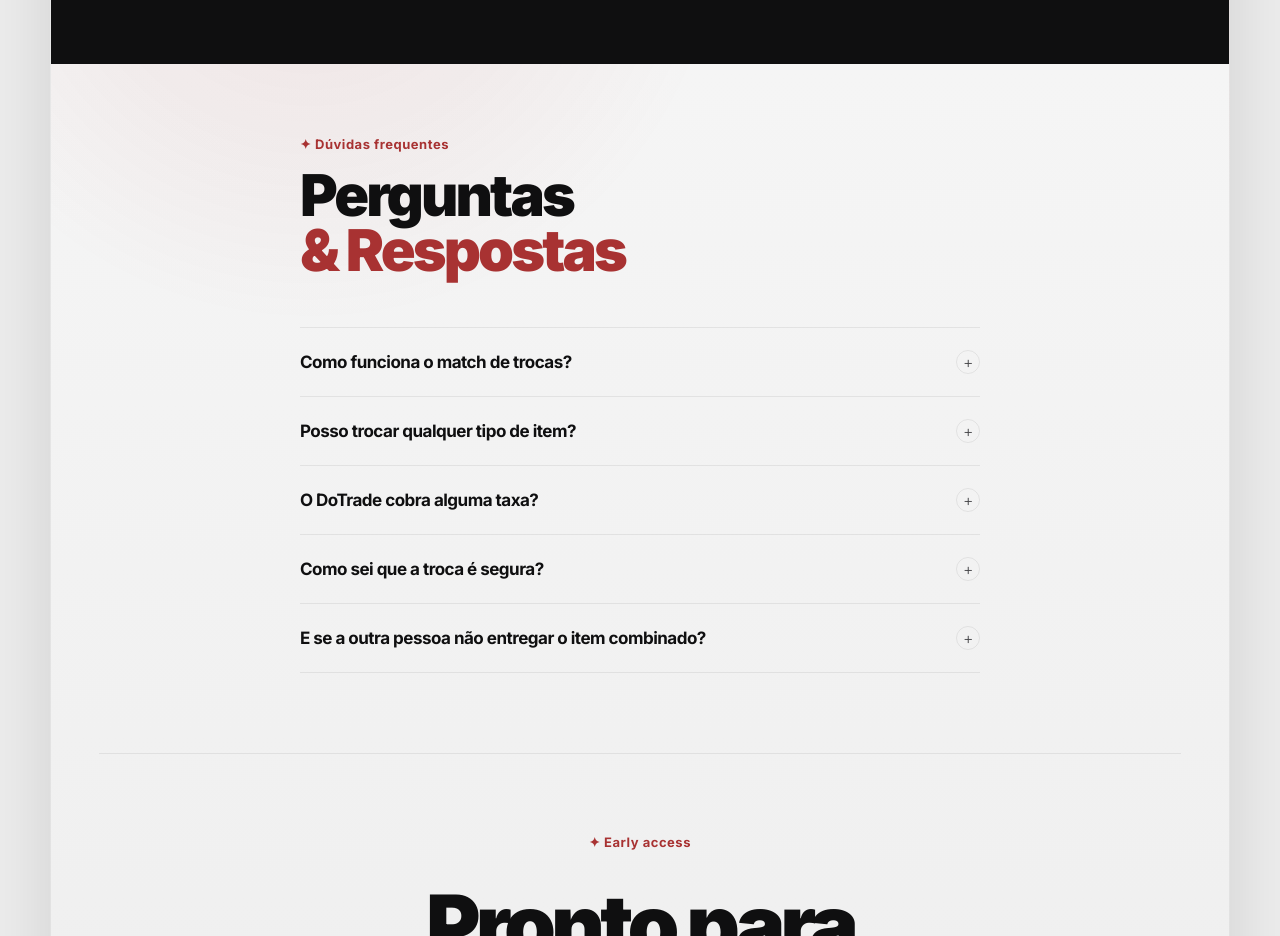
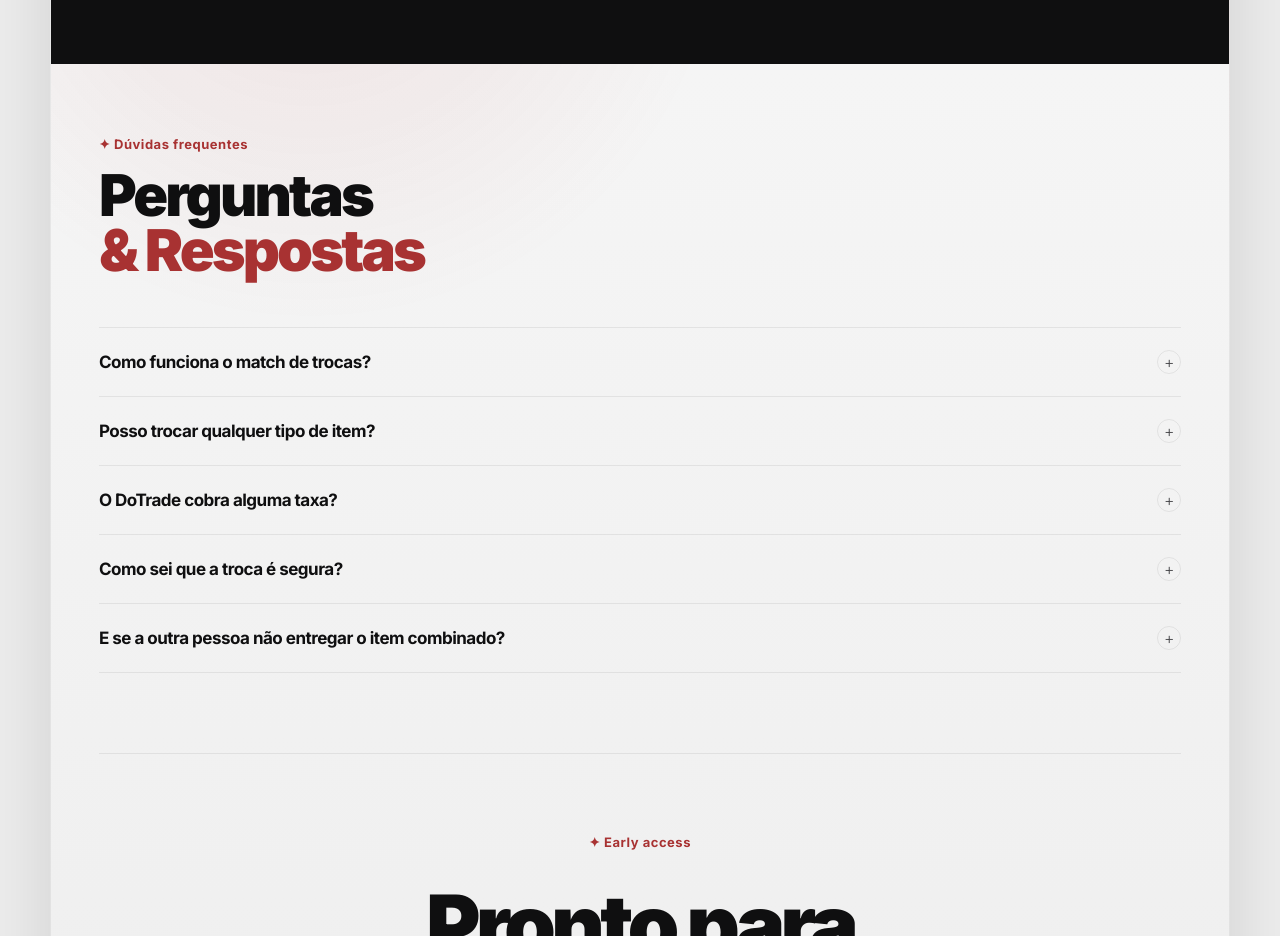
Before and after one commit to racostadf/dotrade-landing, a plain HTML site: page index.html in a window 1280 px wide. Shown: the part 2620-3556 px from the top of the page. Drawn offline with Linux system fonts and the light colour scheme.

Commit message:
Fix FAQ left alignment: remove max-width centering from faq-inner

```diff
--- a/index.html
+++ b/index.html
@@ -508,7 +508,7 @@
 
     /* ── FAQ ─────────────────────────────────────────────────── */
     .faq-section { padding: 72px 48px 80px; }
-    .faq-inner { max-width: 680px; margin: 0 auto; }
+    .faq-inner { max-width: 100%; }
     .faq-header { margin-bottom: 48px; }
     .faq-list { display: flex; flex-direction: column; gap: 0; }
     .faq-item {
```
